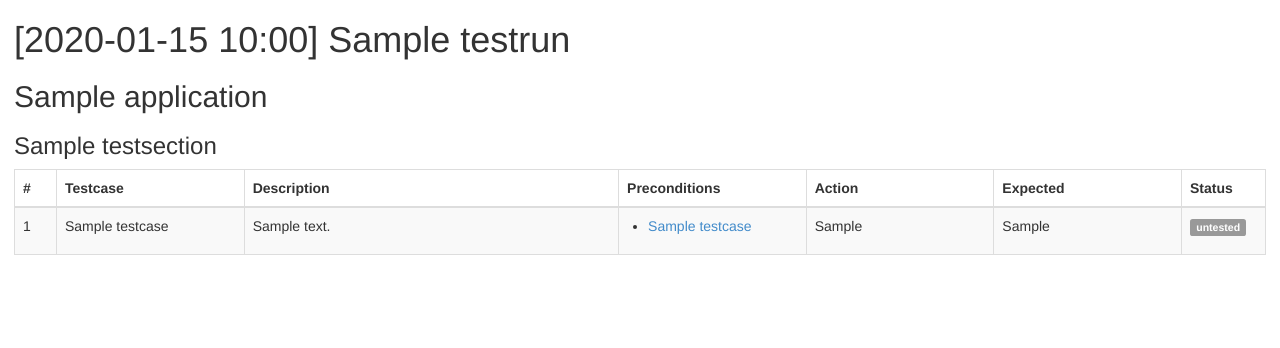
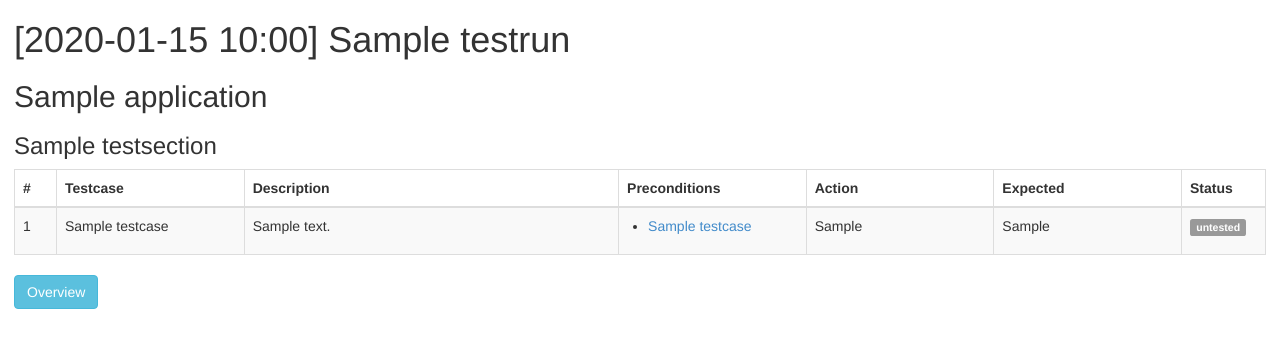
Before and after one commit to rs-dev/Test-Secretary, a Django app: page /testrun/1 in a window 1280 px wide. Shown: the top 348 px of the page. Run offline with Django 3.2, Linux system fonts and the light colour scheme; tables that the repository leaves empty hold one stand-in row (values such as "Sample post"); some libraries are stand-ins or nearby versions.

Commit message:
overview button in testrun overview

```diff
--- a/test_secretary/static/css/test_secretary.css
+++ b/test_secretary/static/css/test_secretary.css
@@ -10,6 +10,6 @@
   margin-bottom: 7px;
 }
 
-a:hover {
+a {
   text-decoration:none;
 }
--- a/test_secretary/templates/test_secretary/testrun_overview.html
+++ b/test_secretary/templates/test_secretary/testrun_overview.html
@@ -8,4 +8,6 @@
 
   {% include "test_secretary/testcaserun_table.html" %}
 
+  <a href="{% url 'overview' %}" class="btn btn-info">Overview</a>
+
 {% endblock %}
--- a/test_secretary/urls.py
+++ b/test_secretary/urls.py
@@ -5,7 +5,7 @@ admin.autodiscover()
 
 urlpatterns = patterns('',
     # Examples:
-    url(r'^$', 'test_secretary.views.home', name='home'),
+    url(r'^$', 'test_secretary.views.home', name='overview'),
     url(r'^testrun/(?P<rid>\d+)/?$', 'test_secretary.views.testrun_overview', name='testrun_overview'),
     url(r'^testrun/new/?$', 'test_secretary.views.new_testrun', name='new_testrun'),
     url(r'^testcaserun/edit/(?P<tcrid>\d+)/?$', 'test_secretary.views.edit_testcaserun', name='edit_testcaserun'),
```
